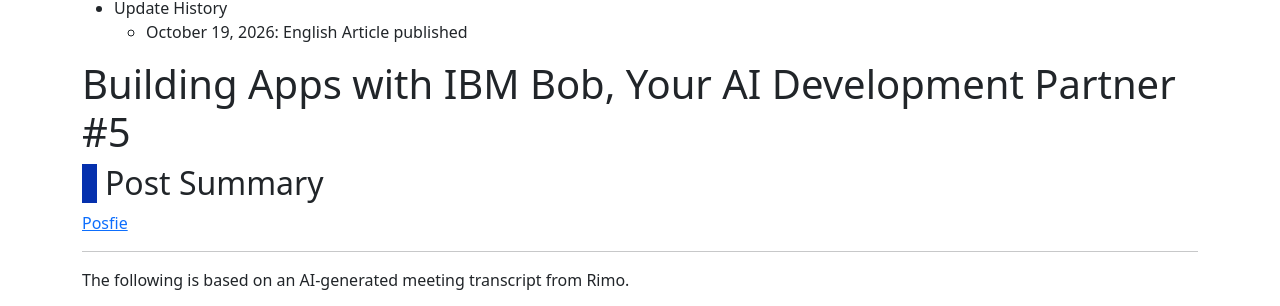
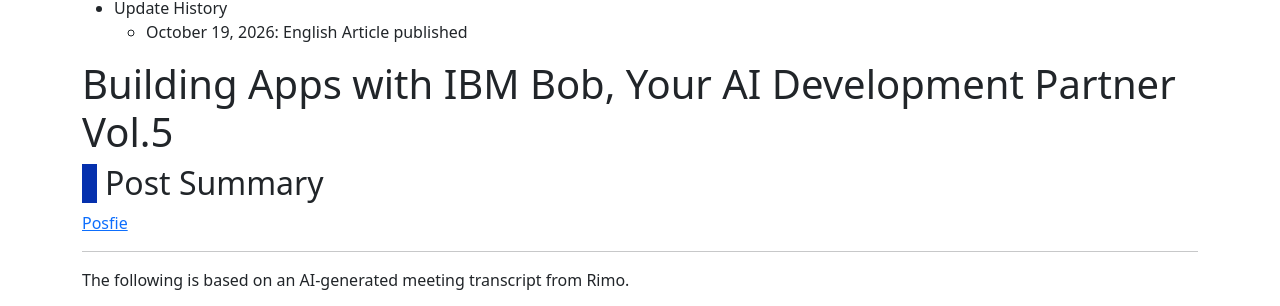
Before and after one commit to jicug/jicug.github.io, a Jekyll site: the page built from _posts/2026-10-19-jicug-2026-vol5-en.md, in a window 1280 px wide and 900 px high. Shown: the part 268-574 px from the top of the window. Built offline with Jekyll 4.4.1, drawn with Linux system fonts in a browser that asks for light colours; comment, search, counter and statistics services are not loaded.

Commit message:
微修正して更新

```diff
--- a/_posts/2026-10-19-jicug-2026-vol5-en.md
+++ b/_posts/2026-10-19-jicug-2026-vol5-en.md
@@ -8,7 +8,7 @@
 - Update History
   - October 19, 2026: English Article published
 
-# Building Apps with IBM Bob, Your AI Development Partner #5
+# Building Apps with IBM Bob, Your AI Development Partner Vol.5
 
 ## Post Summary
 
```
